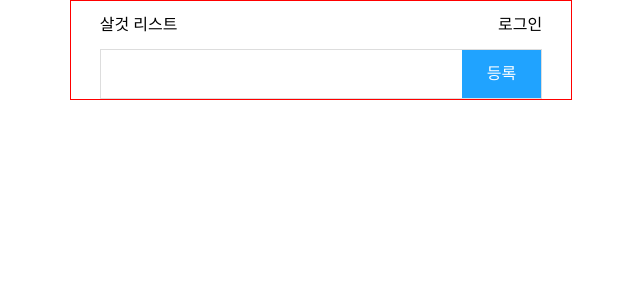
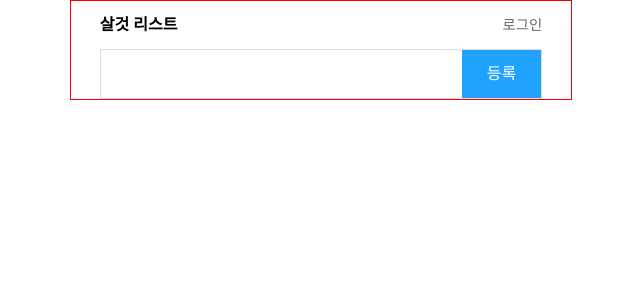
Before and after one commit to rival6821/tobuy, a CodeIgniter app: page /database/ in a window 1280 px wide. Shown: the top 300 px of the page, without its empty margins (319-959 px from the left). Run offline with CodeIgniter, Linux system fonts and the light colour scheme; style sheets or scripts are compiled from the project's sources; some libraries are stand-ins or nearby versions.

Commit message:
헤더 추가

```diff
--- a/src/scss/_header.scss
+++ b/src/scss/_header.scss
@@ -6,10 +6,13 @@ header{
     }
     #logo{
         float:left;
+        font-weight:bold;
     }
     .log{
         float:right;
         text-align: right;
         cursor:pointer;
+        font-size: 0.9rem;
+        color: #666;
     }
 }
```
